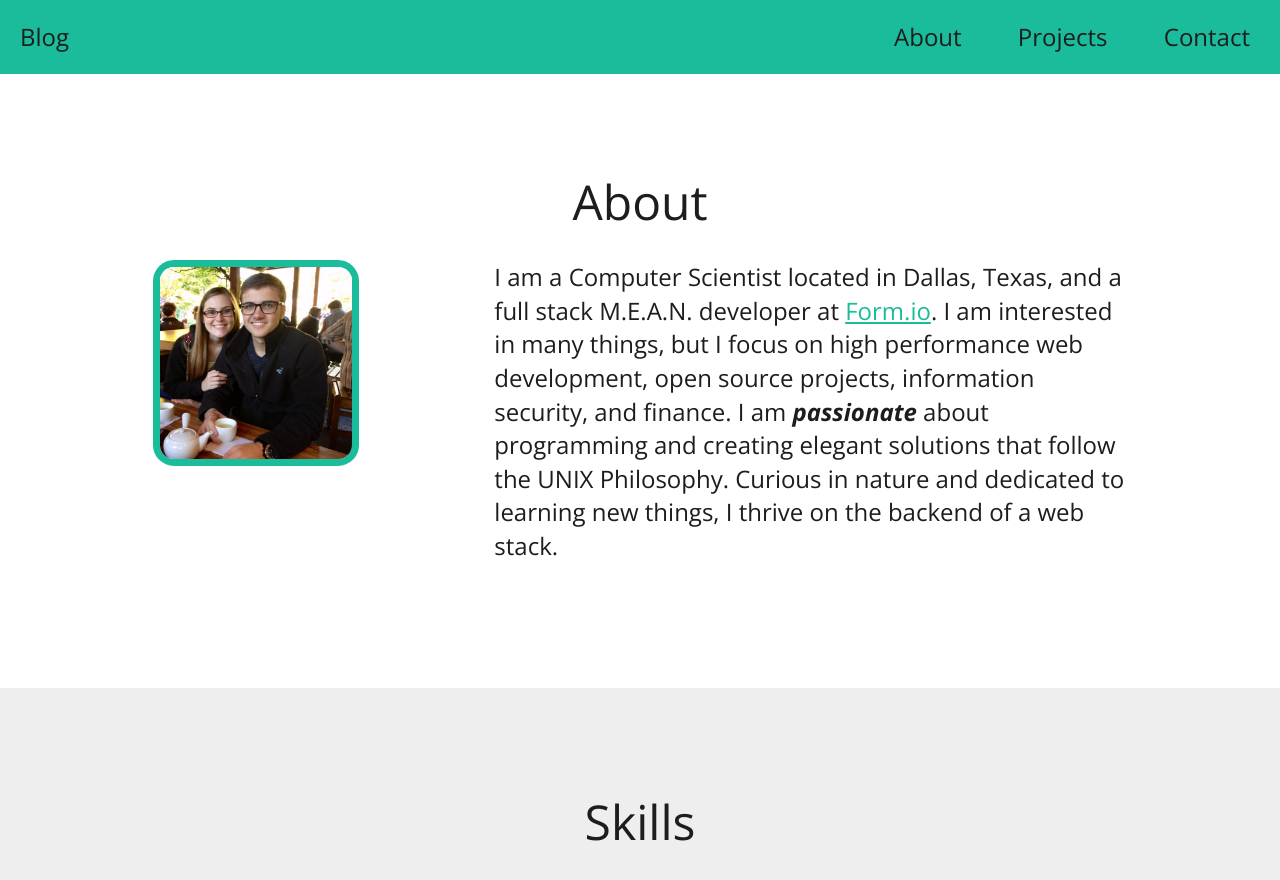
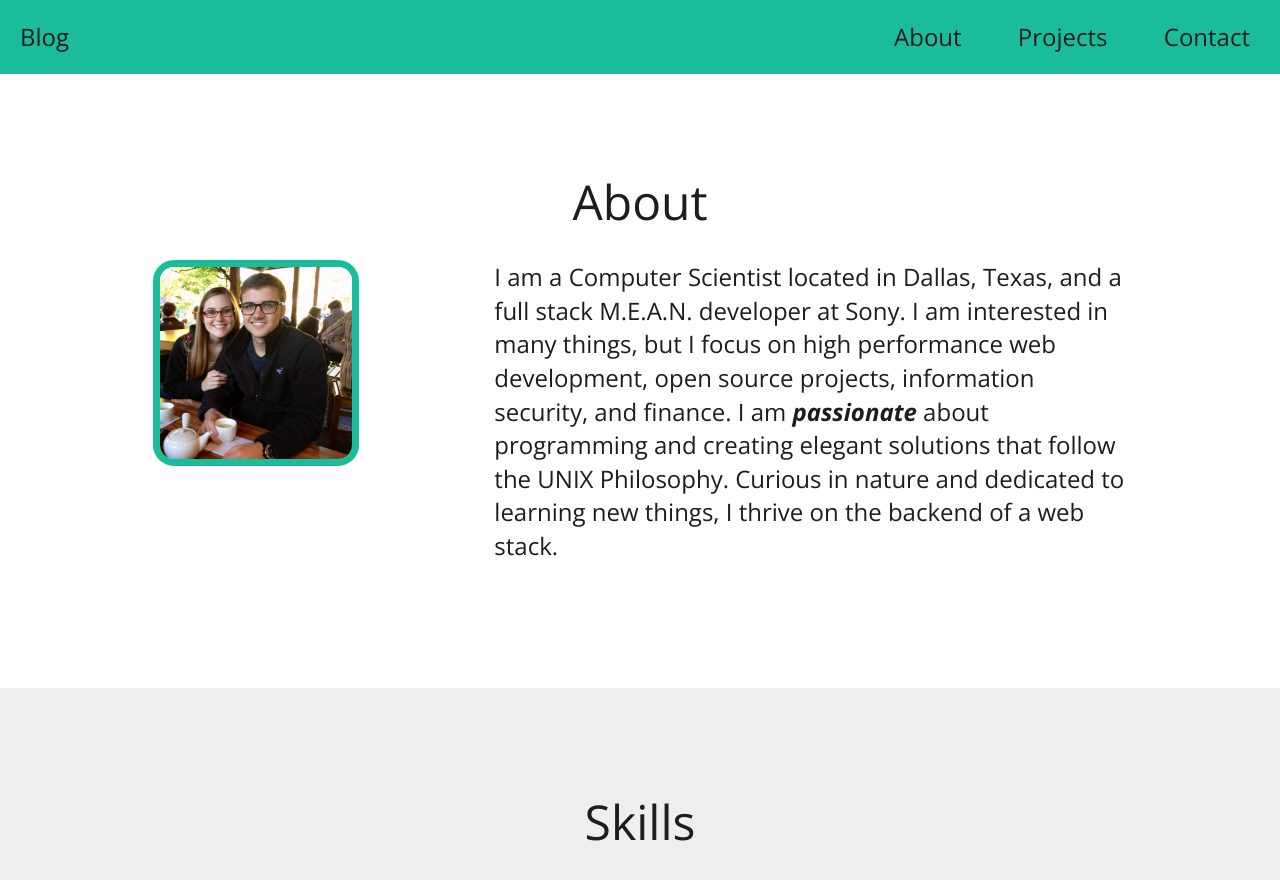
Before and after one commit to zackurben/zackurben.github.io, a Jekyll site: the page built from index.html, in a window 1280 px wide and 900 px high, scrolled down 832 px. Shown: the top 880 px of the window. Built offline with Jekyll 4.4.1, drawn with Linux system fonts in a browser that asks for light colours; nearby versions of some CDN libraries.

```diff
--- a/index.html
+++ b/index.html
@@ -11,10 +11,10 @@ layout: default
       </div>
       <div class="off-1 col-8">
         I am a Computer Scientist located in Dallas, Texas, and a full stack M.E.A.N. developer at
-        <a href="https://form.io/">Form.io</a>. I am interested in many things, but I focus on high performance web
-        development, open source projects, information security, and finance. I am
-        <em><strong>passionate</strong></em> about programming and creating elegant solutions that follow the UNIX
-        Philosophy. Curious in nature and dedicated to learning new things, I thrive on the backend of a web stack.
+        Sony. I am interested in many things, but I focus on high performance web development, open source
+        projects, information security, and finance. I am <em><strong>passionate</strong></em> about programming
+        and creating elegant solutions that follow the UNIX Philosophy. Curious in nature and dedicated to
+        learning new things, I thrive on the backend of a web stack.
       </div>
     </div>
   </div>
```
